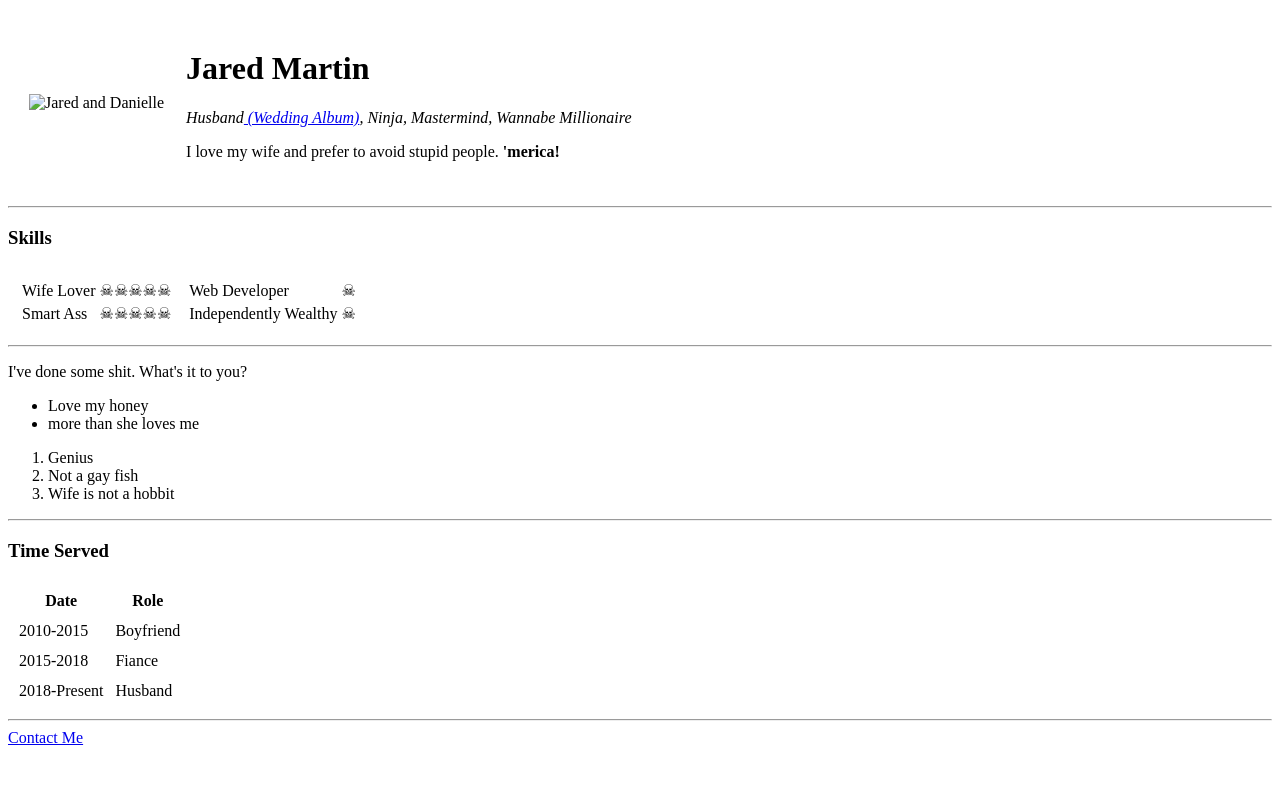
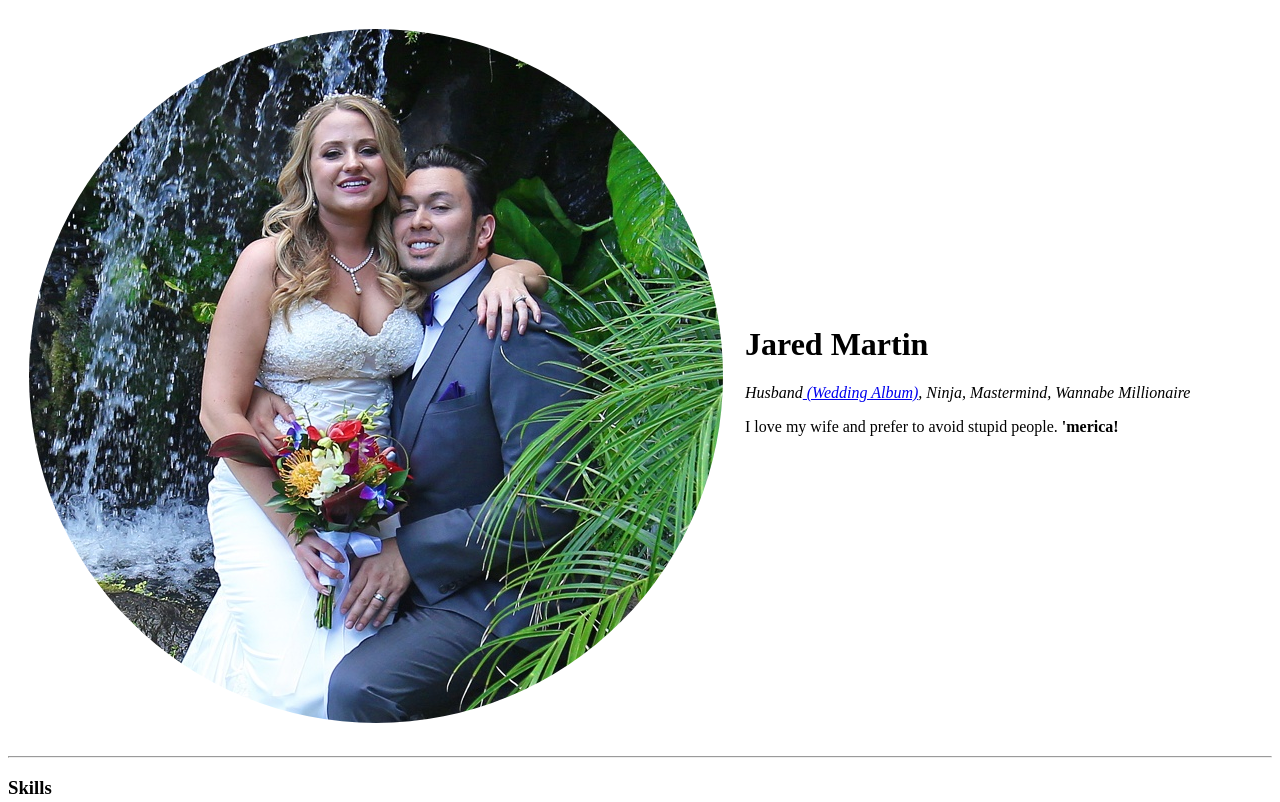
Before and after one commit to jaredemartin/CV, a plain HTML site: page index.html in a window 1280 px wide. Shown: the top 802 px of the page. Drawn offline with Linux system fonts and the light colour scheme.

Commit message:
Update index.html

```diff
--- a/index.html
+++ b/index.html
@@ -9,7 +9,7 @@
 <body>
   <table cellspacing="20">
     <tr>
-      <td> <img src="images/Jared and Danielle Cropped" alt="Jared and Danielle">
+      <td> <img src="Images/Jared and Danielle Cropped.png" alt="Jared and Danielle">
       </td>
       <td>
         <h1>Jared Martin</h1>
```
